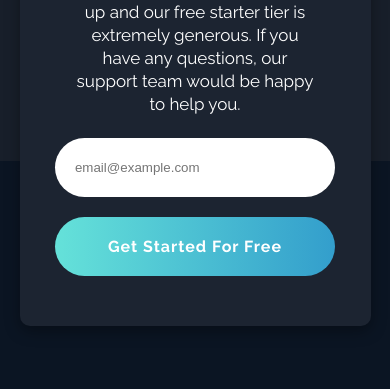
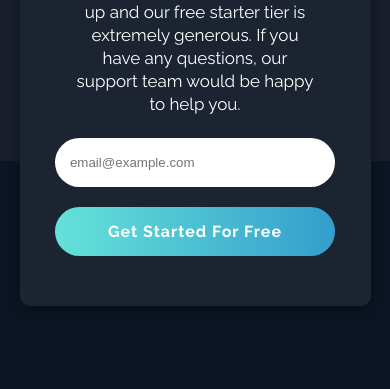
Before and after one commit to Joylin-Pinto/Dark-theme-landing-page, a plain HTML site: page index.html in a window 390 px wide. Shown: the part 4160-4549 px from the top of the page. Drawn offline with nearby package versions, Linux system fonts and the light colour scheme.

Commit message:
Set favicon and adjust sizes

```diff
--- a/index.html
+++ b/index.html
@@ -4,14 +4,14 @@
   <meta charset="UTF-8">
   <meta name="viewport" content="width=device-width, initial-scale=1.0">
 
-  <link rel="icon" type="image/png" sizes="32x32" href="./images/favicon-32x32.png">
+  <link rel="icon" type="image/png" sizes="16x16" href="./images/logo.svg">
   <link rel="preconnect" href="https://fonts.googleapis.com">
 <link rel="preconnect" href="https://fonts.gstatic.com" crossorigin>
 <link rel="preconnect" href="https://fonts.googleapis.com">
 <link rel="preconnect" href="https://fonts.gstatic.com" crossorigin>
 <link href="https://fonts.googleapis.com/css2?family=Open+Sans:wght@400;700&family=Raleway:wght@400;700&display=swap" rel="stylesheet">  <link type="text/css" rel="stylesheet" href="style.css">
 <link rel="stylesheet" href="https://cdnjs.cloudflare.com/ajax/libs/font-awesome/4.7.0/css/font-awesome.min.css">
-  <title>Frontend Mentor | Fylo landing page with dark theme and features grid</title>
+  <title>Fylo landing page with dark theme and features grid</title>
  </head>
 <body>
   <nav>
--- a/style.css
+++ b/style.css
@@ -260,12 +260,12 @@ main .blue-btn:hover{
 .newsletter-card form{
     width: 90%;
     display: grid;
-    grid-template-columns: 2fr 0.8fr;
+    grid-template-columns: 1.8fr 1fr;
     grid-template-rows: 1fr 1fr;
 }
 .newsletter-card form input{
     width: 96%;
-    padding: 20px;
+    padding: 15px;
     border-radius: 50px;
     outline: none;
     border: none;
@@ -275,7 +275,7 @@ main .blue-btn:hover{
     border-radius: 50px;
     outline: none;
     border: none;
-    padding: 20px 25px;
+    padding: 5px 25px;
     color: var(--White);
     font-weight: 700;
     font-family: 'Raleway', sans-serif;
@@ -538,11 +538,11 @@ main .blue-btn:hover{
     }
     .newsletter-card form input{
         width: 95%;
-        padding: 20px;
+        padding: 15px;
     }
     .newsletter-card form .blue-btn{
         width: 95%;
-        padding: 20px;
+        padding: 15px;
     }
     .footer{
         padding-inline: 30px;
```
